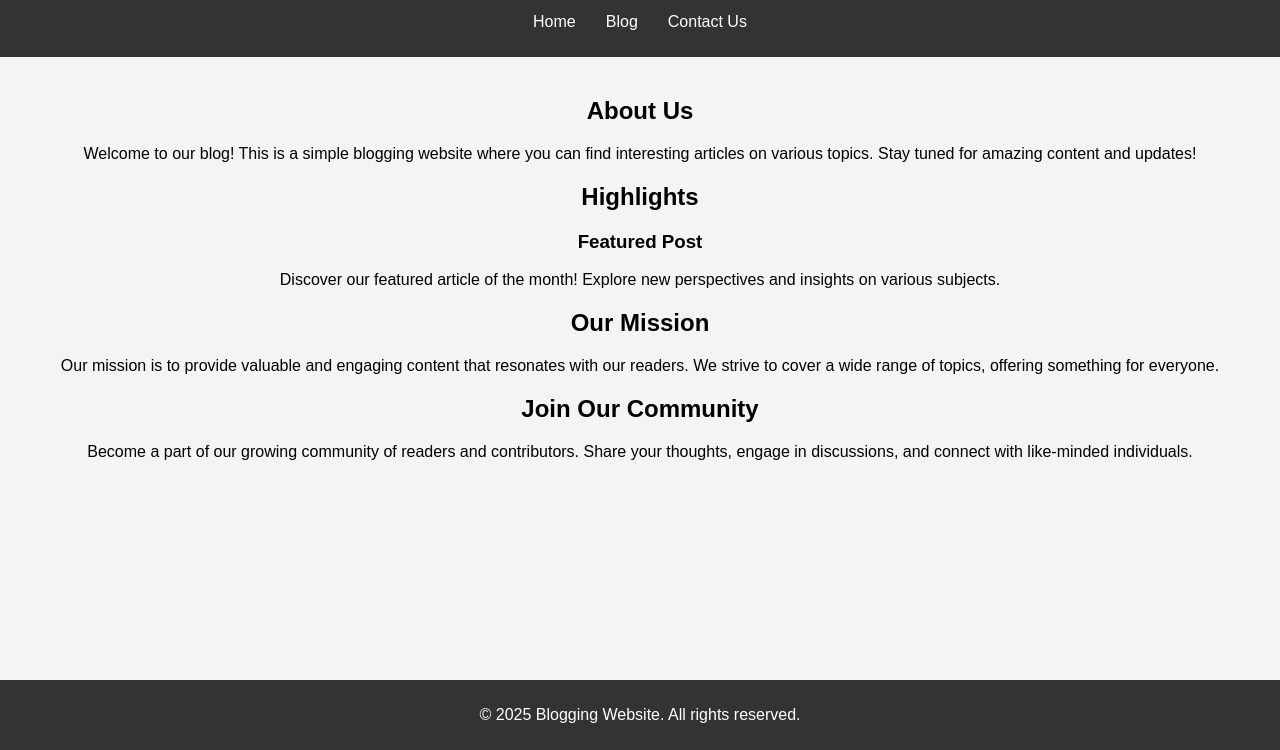
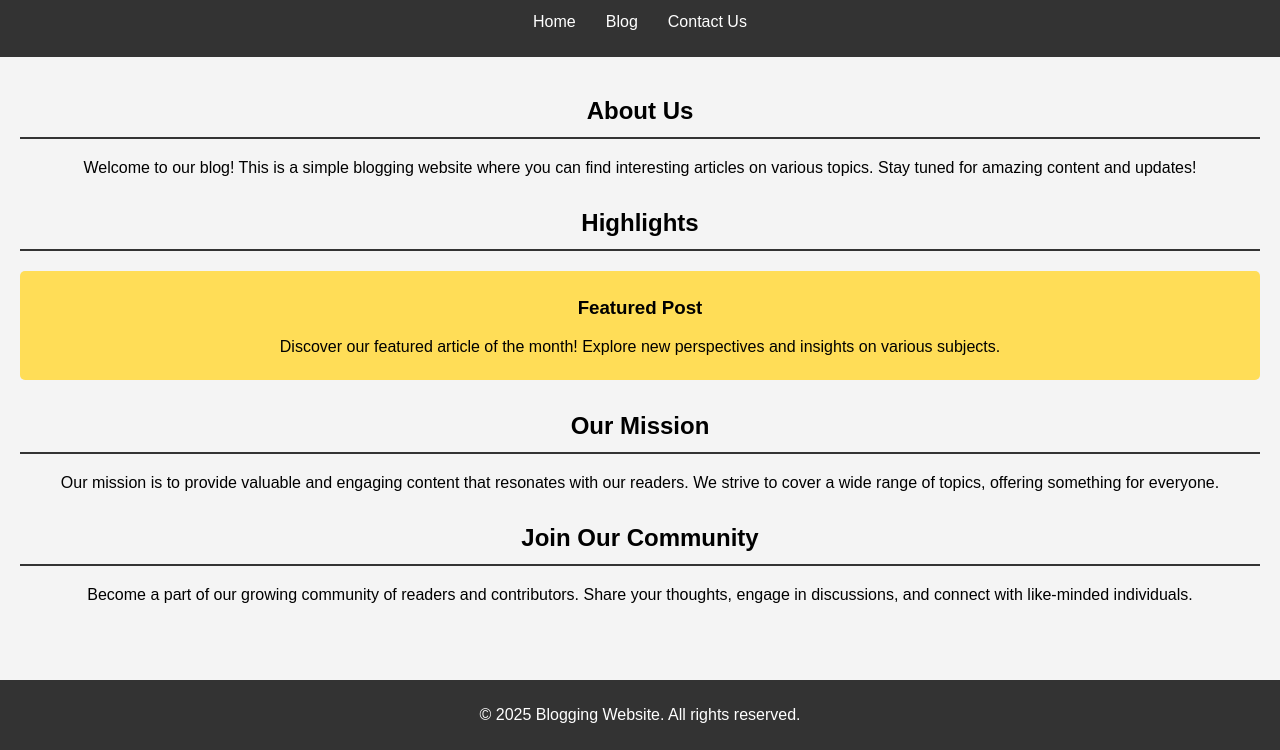
Before and after one commit to Roohan0004/Blogging-Website, a website: page src/index.html in a window 1280 px wide. Shown: the part 50-800 px from the top of the page. Drawn offline with Linux system fonts and the light colour scheme.

Commit message:
modify index.html and index.css for home page

```diff
--- a/styles/index.css
+++ b/styles/index.css
@@ -37,6 +37,19 @@ main {
     text-align: center;
 }
 
+section {
+    margin-bottom: 2em;
+}
+section h2 {
+    border-bottom: 2px solid #333;
+    padding-bottom: 0.5em;
+}
+.highlight {
+    background: #ffdd57;
+    padding: 0.5em;
+    border-radius: 5px;
+}
+
 footer {
     background-color: #333;
     color: #fff;
```
